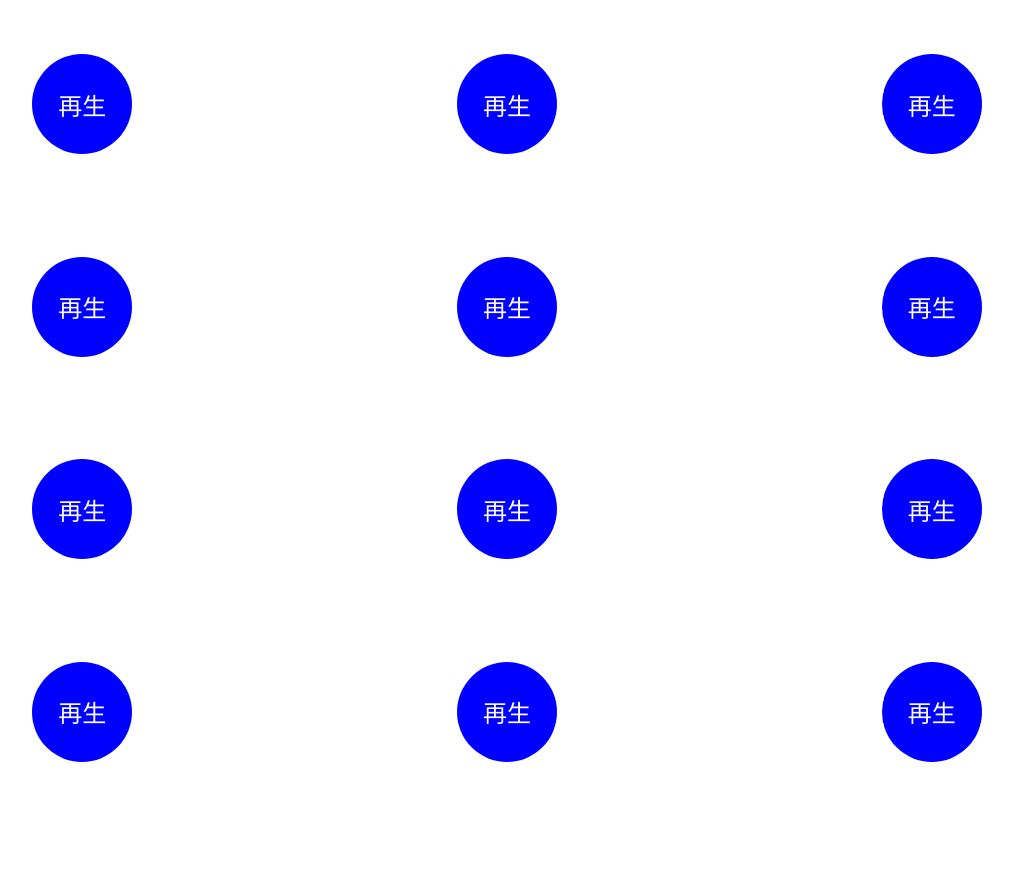
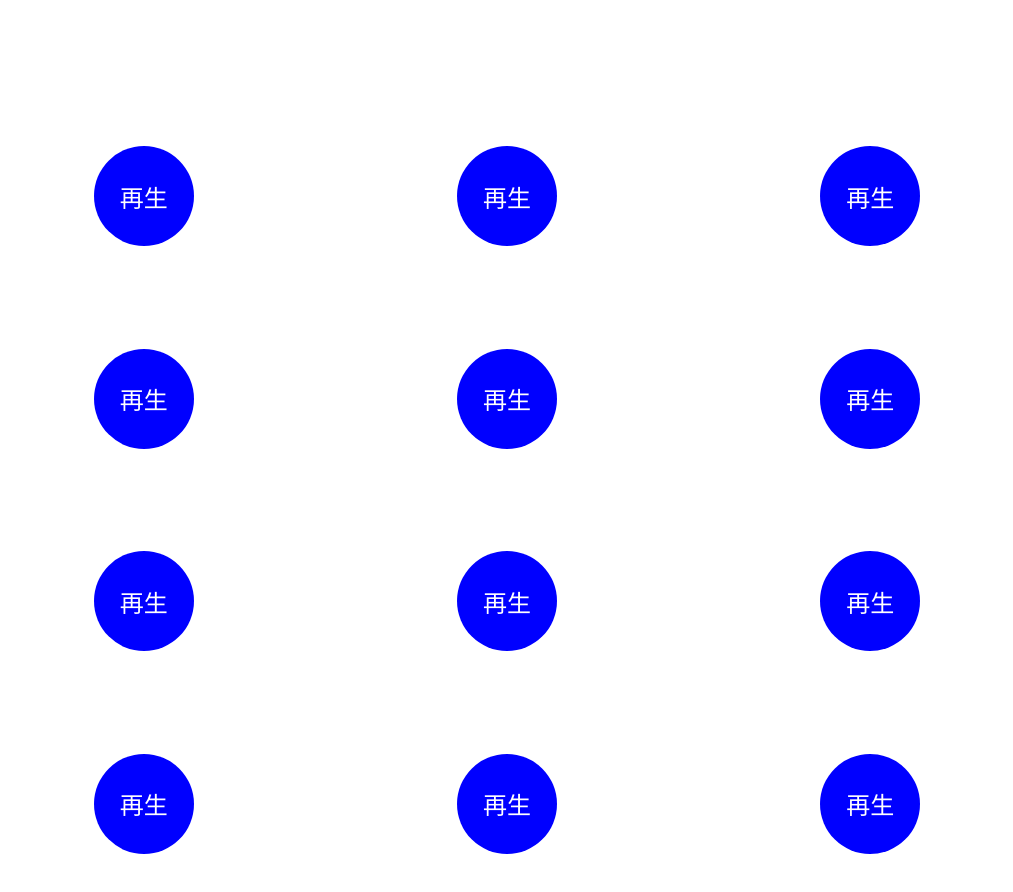
Before and after one commit to OzakiSatoshi/yoshikawasan, a plain HTML site: page index.html in a window 1280 px wide. Shown: the whole page, without its empty margins (133-1146 px from the left). Before the commit the page ends 816 px from the top, so only its background shows below. Drawn offline with Linux system fonts and the light colour scheme.

Commit message:
Update index.html

```diff
--- a/index.html
+++ b/index.html
@@ -3,6 +3,10 @@
 <head>
 	<title>音声ファイル再生</title>
 	<style>
+        body {
+            margin: 100px;
+        }
+
 		.container {
 			display: grid;
 			grid-template-columns: repeat(3, 1fr);
```
